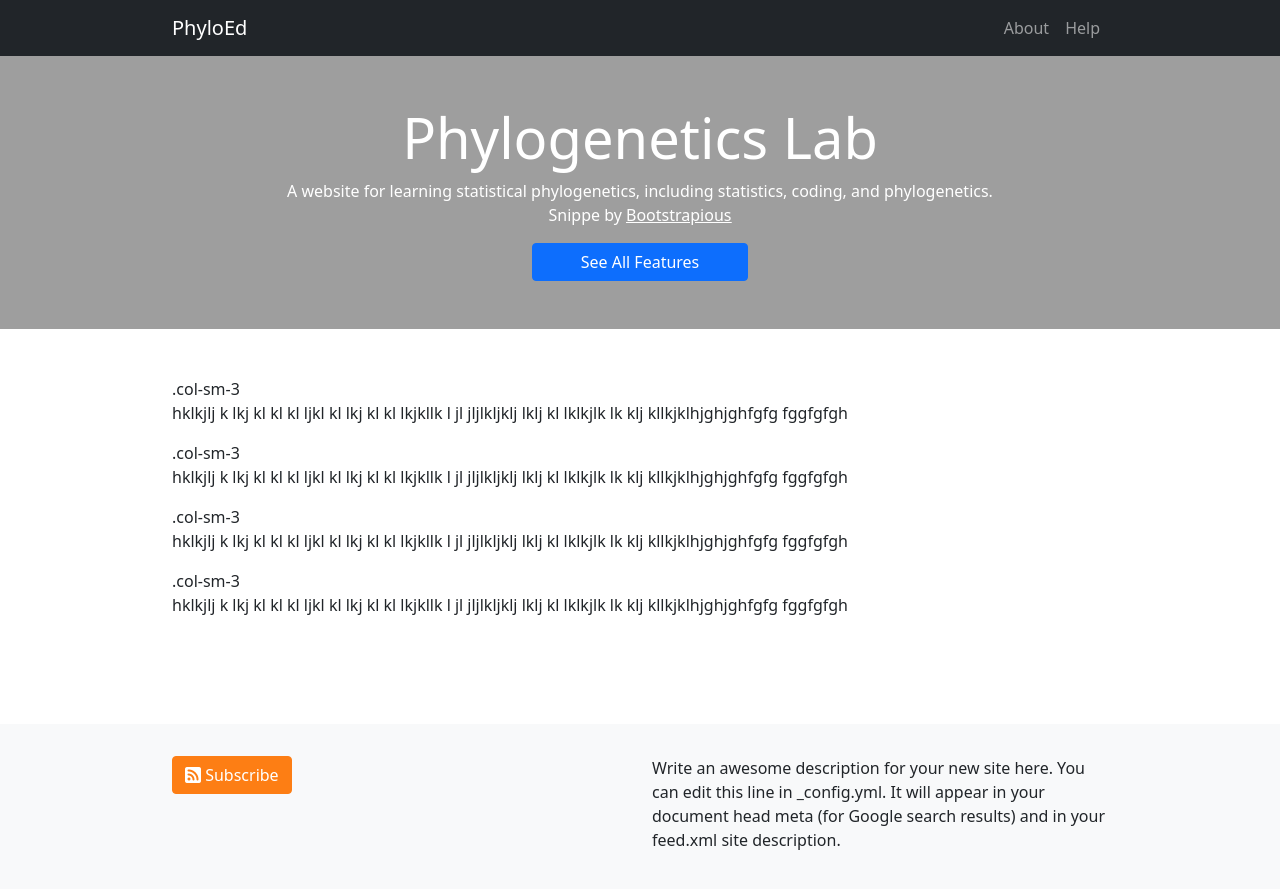
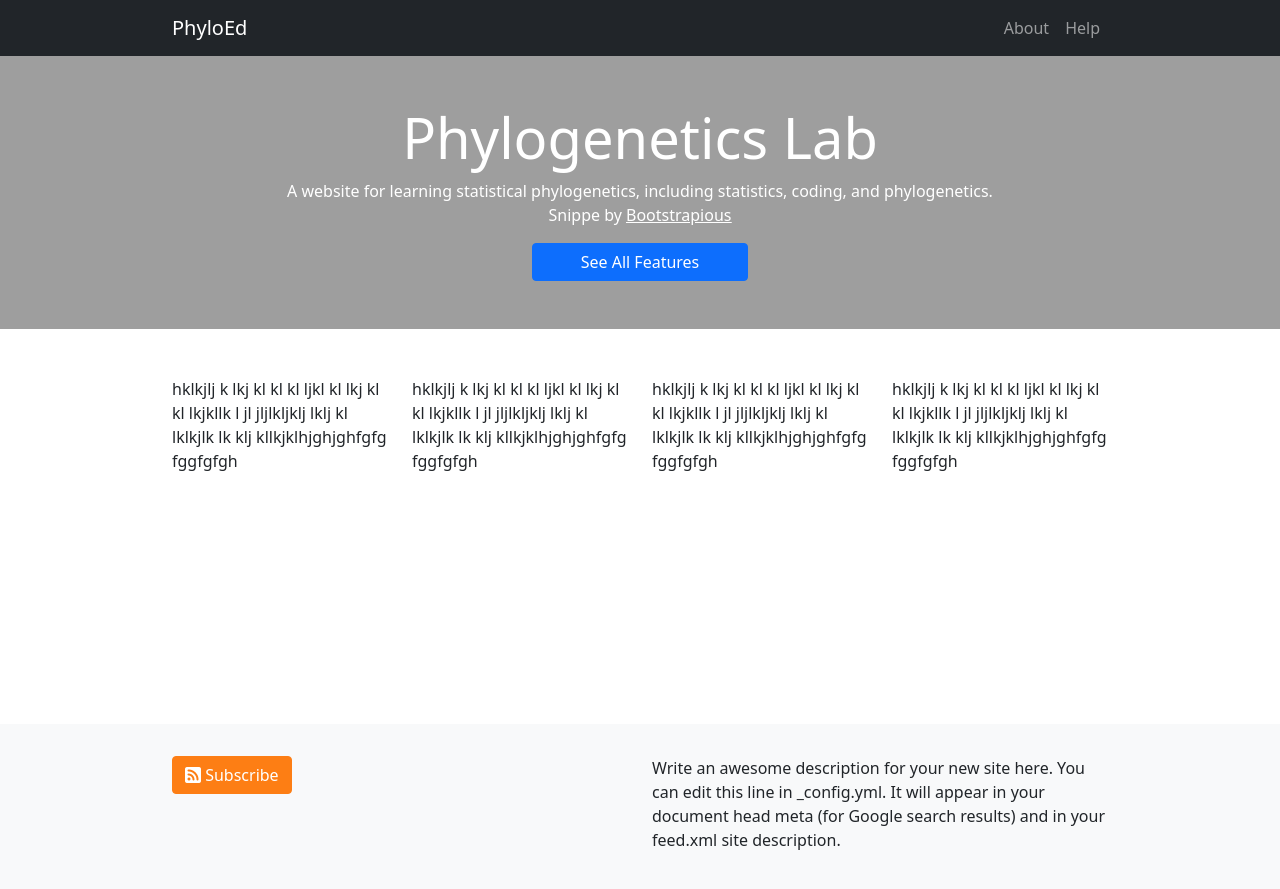
Before and after one commit to lliu1871/PhyEd, a Jekyll site: the page built from pages/test.html, in a window 1280 px wide. Shown: the top 889 px of the page. Built offline with Jekyll 4.4.1, drawn with Linux system fonts in a browser that asks for light colours.

Commit message:
Update test.html

```diff
--- a/pages/test.html
+++ b/pages/test.html
@@ -4,12 +4,16 @@ permalink: /page/test
 ---
 
 <div class="row">
-  <div class="col-sm-3">.col-sm-3</div>
-  <p>hklkjlj k lkj kl kl kl ljkl kl lkj kl kl lkjkllk l jl jljlkljklj lklj kl lklkjlk lk klj kllkjklhjghjghfgfg fggfgfgh</p>
-  <div class="col-sm-3">.col-sm-3</div>
-  <p>hklkjlj k lkj kl kl kl ljkl kl lkj kl kl lkjkllk l jl jljlkljklj lklj kl lklkjlk lk klj kllkjklhjghjghfgfg fggfgfgh</p>
-  <div class="col-sm-3">.col-sm-3</div>
-  <p>hklkjlj k lkj kl kl kl ljkl kl lkj kl kl lkjkllk l jl jljlkljklj lklj kl lklkjlk lk klj kllkjklhjghjghfgfg fggfgfgh</p>
-  <div class="col-sm-3">.col-sm-3</div>
-  <p>hklkjlj k lkj kl kl kl ljkl kl lkj kl kl lkjkllk l jl jljlkljklj lklj kl lklkjlk lk klj kllkjklhjghjghfgfg fggfgfgh</p>
+  <div class="col-sm-3">
+    <p>hklkjlj k lkj kl kl kl ljkl kl lkj kl kl lkjkllk l jl jljlkljklj lklj kl lklkjlk lk klj kllkjklhjghjghfgfg fggfgfgh</p>
+  </div>
+  <div class="col-sm-3">
+    <p>hklkjlj k lkj kl kl kl ljkl kl lkj kl kl lkjkllk l jl jljlkljklj lklj kl lklkjlk lk klj kllkjklhjghjghfgfg fggfgfgh</p>
+  </div>
+  <div class="col-sm-3">
+    <p>hklkjlj k lkj kl kl kl ljkl kl lkj kl kl lkjkllk l jl jljlkljklj lklj kl lklkjlk lk klj kllkjklhjghjghfgfg fggfgfgh</p>
+  </div>
+  <div class="col-sm-3">
+    <p>hklkjlj k lkj kl kl kl ljkl kl lkj kl kl lkjkllk l jl jljlkljklj lklj kl lklkjlk lk klj kllkjklhjghjghfgfg fggfgfgh</p>
+  </div>
 </div>
```
